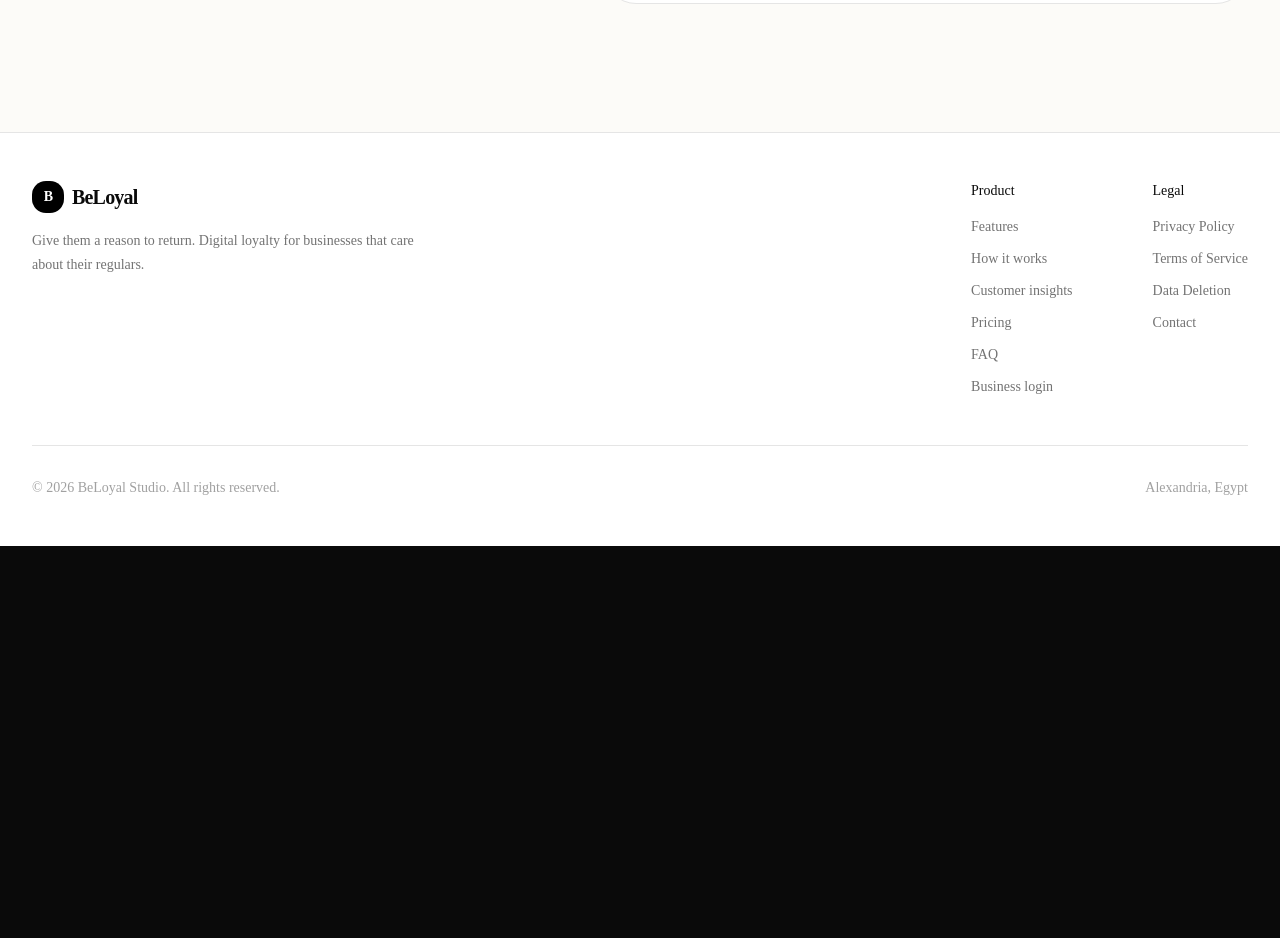
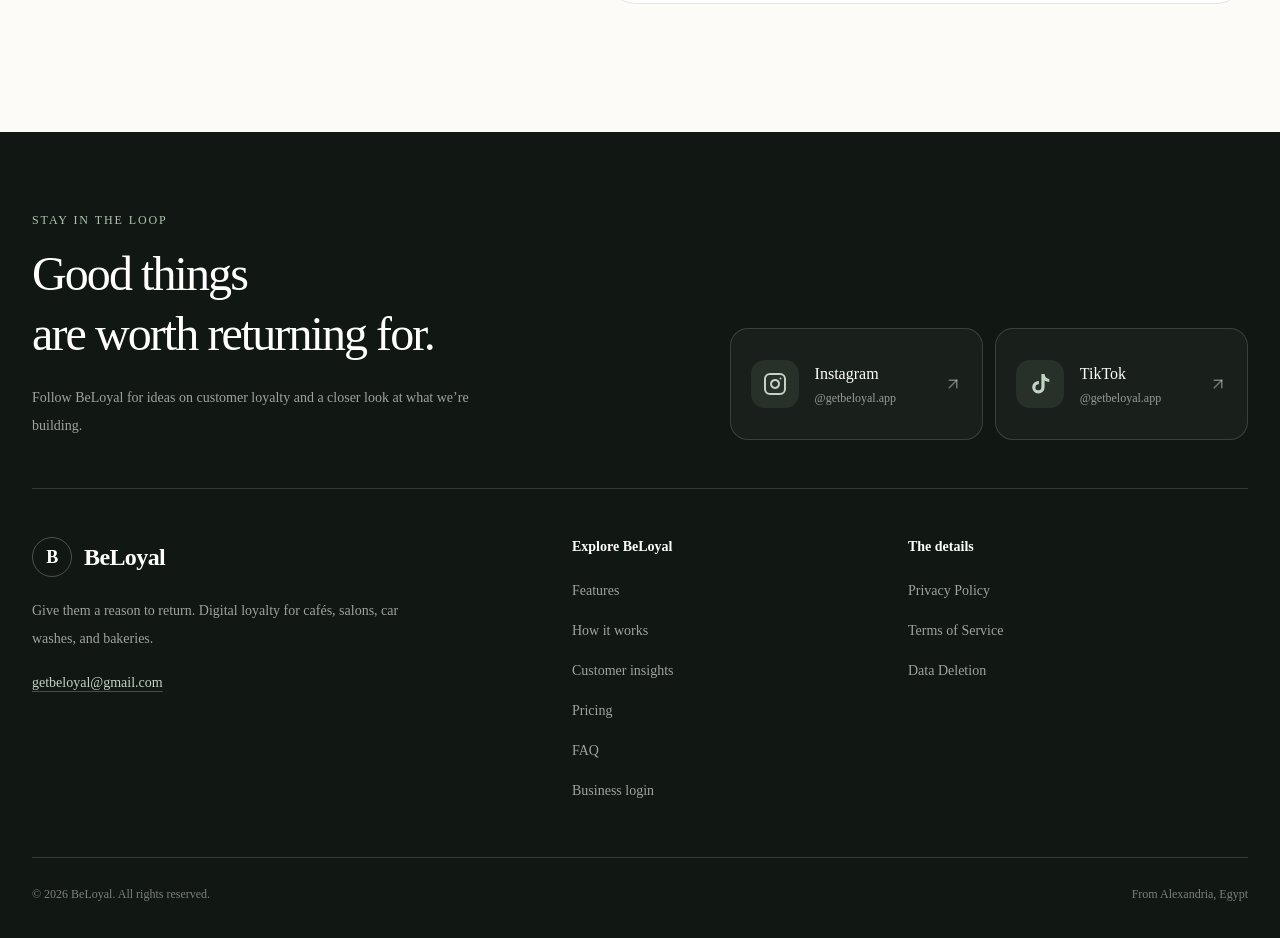
Before and after one commit to begadahmed23/beloyal-studio, a Next.js app: page / in a window 1280 px wide. Shown: the part 6947-7885 px from the top of the page. Before the commit the page ends 7493 px from the top, so only its background shows below. Built offline with nearby package versions, Linux system fonts and the light colour scheme.

Commit message:
Redesign bilingual footer with Instagram and TikTok social links

```diff
--- a/components/landing/ArabicLanding.tsx
+++ b/components/landing/ArabicLanding.tsx
@@ -4,6 +4,7 @@ import Link from "next/link";
 import { useState, type FormEvent } from "react";
 import { Check } from "lucide-react";
 import { ProductPreview } from "./Hero";
+import Footer from "./Footer";
 
 const section = "px-5 py-20 sm:px-8 lg:py-28";
 const heading = "text-3xl font-semibold leading-[1.5] sm:text-5xl";
@@ -71,6 +72,6 @@ export default function ArabicLanding() {
     <section id="pricing" className={`${section} bg-[#f5f3ee]`}><div className="mx-auto grid max-w-7xl items-center gap-10 lg:grid-cols-2"><div><p className="mb-4 text-sm text-[#526b5e]">الأسعار</p><h2 className={heading}>مشروعك.<br />برنامج الولاء المناسب ليك.</h2><p className="mt-6 text-lg leading-9 text-neutral-600">من أول فرع لحد خطوتك الجاية، بنجهّز عرض حسب نشاطك، وهويتك، والدعم اللي محتاجه. بنتفق على المطلوب والسعر قبل ما تبدأ.</p></div><div className="rounded-[2rem] border border-black/10 bg-white p-7 sm:p-10"><p className="text-lg font-semibold">BeLoyal لمشروعك</p><h3 className="mt-7 text-3xl font-semibold leading-[1.5] sm:text-4xl">سعر يناسب احتياجك</h3><p className="mt-4 leading-8 text-neutral-500">عرض مخصّص، تفاصيل واضحة، وتجهيز معاك خطوة بخطوة.</p><ul className="my-7 space-y-4 border-y border-neutral-200 py-7">{["كارت ولاء رقمي بهوية مشروعك", "قواعد مكافآت تناسب نشاطك", "انضمام وتسجيل أختام واستلام مكافآت بكود QR", "تحليل العملاء وإدارة الأعضاء", "صلاحيات لفريقك ومساعدة في التجهيز"].map(x => <li key={x} className="flex gap-3 text-sm leading-7"><Check size={18} className="mt-1 shrink-0 text-[#526b5e]"/>{x}</li>)}</ul><a href="#contact" className="flex min-h-12 items-center justify-center rounded-full bg-black px-5 py-4 text-sm font-semibold text-white">نتكلم عن مشروعك</a><p className="mt-4 text-center text-xs text-neutral-500">مش محتاج تدفع حاجة علشان تستفسر.</p></div></div></section>
     <section id="faq" className={section}><div className="mx-auto grid max-w-7xl gap-10 lg:grid-cols-[0.7fr_1.3fr]"><h2 className={heading}>أسئلة بتهمّك.<br />وإجابات واضحة.</h2><div>{questions.map(([q,a]) => <details key={q} className="border-b border-neutral-200"><summary className="cursor-pointer py-6 text-lg font-medium leading-8">{q}</summary><p className="pb-6 leading-8 text-neutral-600">{a}</p></details>)}</div></div></section>
     <ArabicContact />
-    <footer className="border-t border-neutral-200 px-5 py-12"><div className="mx-auto max-w-7xl"><Link href="/" dir="ltr" className="inline-block text-2xl font-semibold">BeLoyal</Link><p className="mt-4 leading-8 text-neutral-500">ادّيهم سبب يرجعوا تاني. ولاء رقمي للمشاريع اللي بتهتم بعملائها الدائمين.</p><nav aria-label="روابط أسفل الصفحة" className="mt-7 flex flex-wrap gap-x-6 gap-y-4 text-sm text-neutral-600"><a href="#features">المميزات</a><a href="#insights">تحليل العملاء</a><a href="#pricing">الأسعار</a><Link href="/login">دخول أصحاب الأعمال</Link><Link href="/privacy">الخصوصية (بالإنجليزية)</Link><Link href="/terms">الشروط (بالإنجليزية)</Link><Link href="/data-deletion">حذف البيانات (بالإنجليزية)</Link><a href="mailto:getbeloyal@gmail.com" dir="ltr">getbeloyal@gmail.com</a></nav><div className="mt-9 flex flex-wrap justify-between gap-4 border-t border-neutral-200 pt-6 text-xs text-neutral-500"><p>© 2026 BeLoyal. جميع الحقوق محفوظة.</p><p>الإسكندرية، مصر</p></div></div></footer>
+    <Footer arabic />
   </>;
 }
--- a/components/landing/Footer.tsx
+++ b/components/landing/Footer.tsx
@@ -1,90 +1,28 @@
 import Link from "next/link";
+import { ArrowUpRight, Instagram } from "lucide-react";
 
-export default function Footer() {
+function TikTokIcon() {
+  return <svg aria-hidden="true" viewBox="0 0 24 24" fill="currentColor" className="h-6 w-6"><path d="M16.6 2h-3.2v13.3a3 3 0 1 1-2.5-3v-3.2a6.2 6.2 0 1 0 5.7 6.2V8.6a8.2 8.2 0 0 0 4.7 1.5V6.9A4.8 4.8 0 0 1 16.6 2Z" /></svg>;
+}
+
+export default function Footer({ arabic = false }: { arabic?: boolean }) {
+  const product = arabic ? [["المميزات", "#features"], ["طريقة الاستخدام", "#how-it-works"], ["تحليل العملاء", "#insights"], ["الأسعار", "#pricing"], ["الأسئلة الشائعة", "#faq"]] : [["Features", "#features"], ["How it works", "#how-it-works"], ["Customer insights", "#insights"], ["Pricing", "#pricing"], ["FAQ", "#faq"]];
+  const legal = arabic ? [["الخصوصية (بالإنجليزية)", "/privacy"], ["الشروط (بالإنجليزية)", "/terms"], ["حذف البيانات (بالإنجليزية)", "/data-deletion"]] : [["Privacy Policy", "/privacy"], ["Terms of Service", "/terms"], ["Data Deletion", "/data-deletion"]];
   return (
-    <footer className="border-t border-neutral-200 px-6 py-12 lg:px-8">
+    <footer className="overflow-hidden bg-[#111713] px-5 pb-8 pt-16 text-white sm:px-8 lg:pt-20">
       <div className="mx-auto max-w-7xl">
-        <div className="grid gap-12 md:grid-cols-[1fr_auto_auto] md:gap-20">
-          <div>
-            <Link
-              href="/"
-              className="flex items-center gap-2 text-xl font-semibold tracking-[-0.04em]"
-            >
-              <span className="flex h-8 w-8 items-center justify-center rounded-xl bg-black text-sm text-white">
-                B
-              </span>
-
-              BeLoyal
-            </Link>
-
-            <p className="mt-4 max-w-sm text-sm leading-6 text-neutral-500">
-              Give them a reason to return. Digital loyalty for businesses that care about their regulars.
-            </p>
-          </div>
-
-          <div>
-            <p className="text-sm font-medium text-neutral-950">Product</p>
-
-            <div className="mt-4 flex flex-col gap-3 text-sm text-neutral-500">
-              <a href="#features" className="transition hover:text-black">
-                Features
-              </a>
-
-              <a href="#how-it-works" className="transition hover:text-black">
-                How it works
-              </a>
-
-              <a href="#insights" className="transition hover:text-black">
-                Customer insights
-              </a>
-
-              <a href="#pricing" className="transition hover:text-black">
-                Pricing
-              </a>
-
-              <a href="#faq" className="transition hover:text-black">
-                FAQ
-              </a>
-
-              <Link href="/login" className="transition hover:text-black">
-                Business login
-              </Link>
-            </div>
-          </div>
-
-          <div>
-            <p className="text-sm font-medium text-neutral-950">Legal</p>
-
-            <div className="mt-4 flex flex-col gap-3 text-sm text-neutral-500">
-              <Link href="/privacy" className="transition hover:text-black">
-                Privacy Policy
-              </Link>
-
-              <Link href="/terms" className="transition hover:text-black">
-                Terms of Service
-              </Link>
-
-              <Link
-                href="/data-deletion"
-                className="transition hover:text-black"
-              >
-                Data Deletion
-              </Link>
-
-              <a
-                href="mailto:getbeloyal@gmail.com"
-                className="transition hover:text-black"
-              >
-                Contact
-              </a>
-            </div>
+        <div className="grid items-end gap-8 border-b border-white/15 pb-12 md:grid-cols-[1.1fr_0.9fr] md:gap-16">
+          <div><p className="text-xs font-medium uppercase tracking-[0.16em] text-[#afc5b2]">{arabic ? "خلّينا على تواصل" : "Stay in the loop"}</p><h2 className={`mt-4 text-3xl font-medium sm:text-5xl ${arabic ? "leading-[1.5]" : "leading-tight tracking-[-0.04em]"}`}>{arabic ? <>الزيارة الجاية<br />بتبدأ بفكرة.</> : <>Good things<br />are worth returning for.</>}</h2><p className="mt-5 max-w-md text-sm leading-7 text-white/60">{arabic ? "تابع BeLoyal لأفكار عن ولاء العملاء، ونظرة أقرب للي بنبنيه." : "Follow BeLoyal for ideas on customer loyalty and a closer look at what we’re building."}</p></div>
+          <div className="grid gap-3 sm:grid-cols-2 md:grid-cols-1 lg:grid-cols-2">
+            {[{name:"Instagram",url:"https://www.instagram.com/getbeloyal.app/",icon:<Instagram aria-hidden="true" size={24}/>},{name:"TikTok",url:"https://www.tiktok.com/@getbeloyal.app",icon:<TikTokIcon/>}].map(({name,url,icon}) => <a key={name} href={url} target="_blank" rel="noopener noreferrer" aria-label={`${name} — @getbeloyal.app${arabic ? " (بيفتح في صفحة جديدة)" : " (opens in a new tab)"}`} className="group flex min-h-28 items-center gap-4 rounded-2xl border border-white/15 bg-white/[0.035] p-5 transition duration-200 hover:-translate-y-1 hover:border-[#afc5b2]/50 hover:bg-white/[0.08] focus-visible:outline-2 focus-visible:outline-offset-4 focus-visible:outline-[#afc5b2] motion-reduce:transform-none"><span className="flex h-12 w-12 shrink-0 items-center justify-center rounded-xl bg-[#afc5b2]/10 text-[#c1d4c4]">{icon}</span><span className="min-w-0 flex-1"><span className="block text-base font-medium" dir="ltr">{name}</span><span className="mt-1 block text-xs text-white/55" dir="ltr">@getbeloyal.app</span></span><ArrowUpRight aria-hidden="true" size={18} className="shrink-0 text-white/40 transition group-hover:text-white"/></a>)}
           </div>
         </div>
-
-        <div className="mt-12 flex flex-col gap-3 border-t border-neutral-200 pt-8 text-sm text-neutral-400 sm:flex-row sm:items-center sm:justify-between">
-          <p>© 2026 BeLoyal Studio. All rights reserved.</p>
-          <p>Alexandria, Egypt</p>
+        <div className="grid gap-10 py-12 md:grid-cols-[1.4fr_0.8fr_1fr] md:gap-16">
+          <div><Link href="/" dir="ltr" className="inline-flex items-center gap-3 text-2xl font-semibold tracking-tight"><span className="flex h-10 w-10 items-center justify-center rounded-full border border-white/25 text-lg">B</span>BeLoyal</Link><p className="mt-5 max-w-sm text-sm leading-7 text-white/60">{arabic ? "ادّيهم سبب يرجعوا تاني. ولاء رقمي للكافيهات والصالونات ومغاسل العربيات والمخابز." : "Give them a reason to return. Digital loyalty for cafés, salons, car washes, and bakeries."}</p><a href="mailto:getbeloyal@gmail.com" dir="ltr" className="mt-5 inline-block break-all text-sm text-[#c1d4c4] underline decoration-[#c1d4c4]/30 underline-offset-4 hover:decoration-[#c1d4c4]">getbeloyal@gmail.com</a></div>
+          <nav aria-label={arabic ? "روابط المنتج" : "Product links"}><h3 className="text-sm font-semibold">{arabic ? "اكتشف BeLoyal" : "Explore BeLoyal"}</h3><div className="mt-4 flex flex-col items-start gap-1 text-sm text-white/60">{product.map(([name,href]) => <a key={href} href={href} className="py-2 hover:text-white">{name}</a>)}<Link href="/login" className="py-2 hover:text-white">{arabic ? "دخول أصحاب الأعمال" : "Business login"}</Link></div></nav>
+          <nav aria-label={arabic ? "معلومات قانونية" : "Legal links"}><h3 className="text-sm font-semibold">{arabic ? "معلومات تهمّك" : "The details"}</h3><div className="mt-4 flex flex-col items-start gap-1 text-sm text-white/60">{legal.map(([name,href]) => <Link key={href} href={href} className="py-2 hover:text-white">{name}</Link>)}</div></nav>
         </div>
+        <div className="flex flex-col gap-3 border-t border-white/15 pt-6 text-xs leading-6 text-white/45 sm:flex-row sm:items-center sm:justify-between"><p>{arabic ? "© 2026 BeLoyal. جميع الحقوق محفوظة." : "© 2026 BeLoyal. All rights reserved."}</p><p>{arabic ? "من الإسكندرية، مصر" : "From Alexandria, Egypt"}</p></div>
       </div>
     </footer>
   );
```
